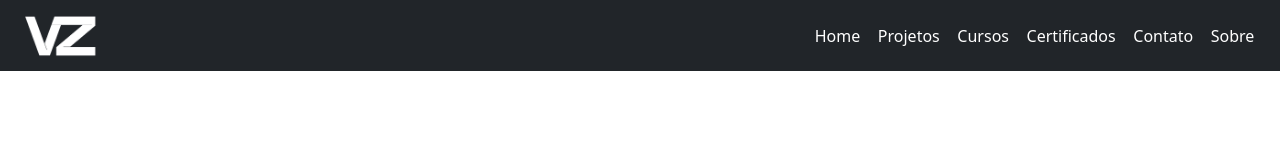
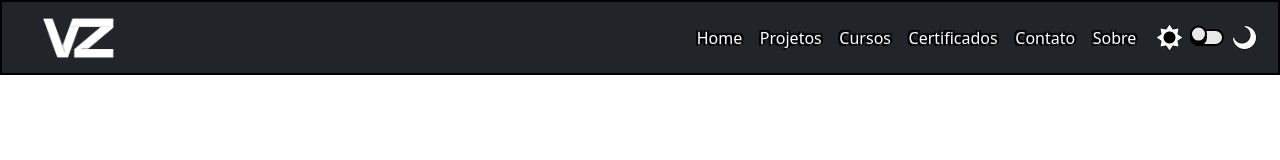
Before and after one commit to vitorZu/portifolio-front-end, a plain HTML site: page index.html in a window 1280 px wide. Drawn offline with Linux system fonts and the light colour scheme.

Commit message:
Switch Theme toggler

```diff
--- a/index.html
+++ b/index.html
@@ -13,12 +13,12 @@
 
 <body>
     <header class="bg-dark sticky-top">
-        <div class="logo">
+        <div class="logo px-3">
             <a href="#">
                 <img width="110px" src="./static/image/logo_portifolio_png(Withe).png" alt="Logo Vitor Zucon (Black)">
             </a>
         </div>
-        <nav class="navbar navbar-expand-lg navbar-dark sticky-top">
+        <nav class="navbar navbar-expand-lg navbar-dark sticky-top px-lg-3">
             <div class="container-fluid">
                 <button class="navbar-toggler" type="button" data-bs-toggle="offcanvas"
                     data-bs-target="#offcanvasNavbar" aria-controls="offcanvasNavbar">
@@ -52,9 +52,19 @@
                             <li class="nav-item">
                                 <a class="nav-link text-white px-sm-3 px-lg-1" href="#">Sobre</a>
                             </li>
+                            <li class="nav-item align-items-center">
+                            </li>
                         </ul>
                     </div>
                 </div>
+            </div>
+            <div class="switch-theme">
+                <img height="25px" src="./static/icons/icons8-verão-50(DarkMode).png" alt="">
+                <label class="switch">
+                    <input type="checkbox">
+                    <span class="slider"></span>
+                </label>
+                <img height="25px" src="./static/icons/icons8-lua-crescente-50 (DarkMode).png" alt="">
             </div>
         </nav>
     </header>
--- a/static/css/style.css
+++ b/static/css/style.css
@@ -5,13 +5,104 @@ header{
     display: flex;
     flex-direction: row;
     justify-content: space-between;
+    border: 2px solid rgb(0, 0, 0);
 }
 
 nav ul li a{
     border-radius: .2rem;
     margin: 0 0.3rem;
+    text-shadow:
+               -2px -2px 0px rgb(0, 0, 0),
+               -2px 2px 0px rgb(0, 0, 0),
+                2px -2px 0px rgb(0, 0, 0),
+                2px 0px 0px rgb(0, 0, 0);
 }
 
 nav ul li a:hover{
     background-color: rgb(95, 95, 95);
 }
+
+/* The switch - the box around the slider */
+.switch {
+  /* Variables */
+ --switch_width: 2em;
+ --switch_height: 1em;
+ --thumb_color: #e8e8e8;
+ --track_color: #e8e8e8;
+ --track_active_color: #888;
+ --outline_color: #000;
+ font-size: 17px;
+ position: relative;
+ display: inline-block;
+ width: var(--switch_width);
+ height: var(--switch_height);
+}
+
+/* Hide default HTML checkbox */
+.switch input {
+ opacity: 0;
+ width: 0;
+ height: 0;
+}
+
+/* The slider */
+.slider {
+ box-sizing: border-box;
+ border: 2px solid var(--outline_color);
+ position: absolute;
+ cursor: pointer;
+ top: 0;
+ left: 0;
+ right: 0;
+ bottom: 0;
+ background-color: var(--track_color);
+ transition: .15s;
+ border-radius: var(--switch_height);
+}
+
+.slider:before {
+ box-sizing: border-box;
+ position: absolute;
+ content: "";
+ height: var(--switch_height);
+ width: var(--switch_height);
+ border: 2px solid var(--outline_color);
+ border-radius: 100%;
+ left: -2px;
+ bottom: -2px;
+ background-color: var(--thumb_color);
+ transform: translateY(-0.2em);
+ box-shadow: 0 0.2em 0 var(--outline_color);
+ transition: .15s;
+}
+
+input:checked + .slider {
+ background-color: var(--track_active_color);
+}
+
+input:focus-visible + .slider {
+ box-shadow: 0 0 0 2px var(--track_active_color);
+}
+
+/* Raise thumb when hovered */
+input:hover + .slider:before {
+ transform: translateY(-0.3em);
+ box-shadow: 0 0.3em 0 var(--outline_color);
+}
+
+input:checked + .slider:before {
+ transform: translateX(calc(var(--switch_width) - var(--switch_height))) translateY(-0.2em);
+}
+
+/* Raise thumb when hovered & checked */
+input:hover:checked + .slider:before {
+ transform: translateX(calc(var(--switch_width) - var(--switch_height))) translateY(-0.3em);
+ box-shadow: 0 0.3em 0 var(--outline_color);
+}
+
+.switch-theme{
+    display: flex;
+    flex-direction: row;
+    align-items: center;
+    gap: .5rem;
+}
```
Also changed, not shown: static/icons/icons8-lua-crescente-50 (DarkMode).png (added), static/icons/icons8-lua-crescente-50(WhiteMode).png (added), static/icons/icons8-verão-50(DarkMode).png (added), static/icons/icons8-verão-50(WhiteMode).png (added).
